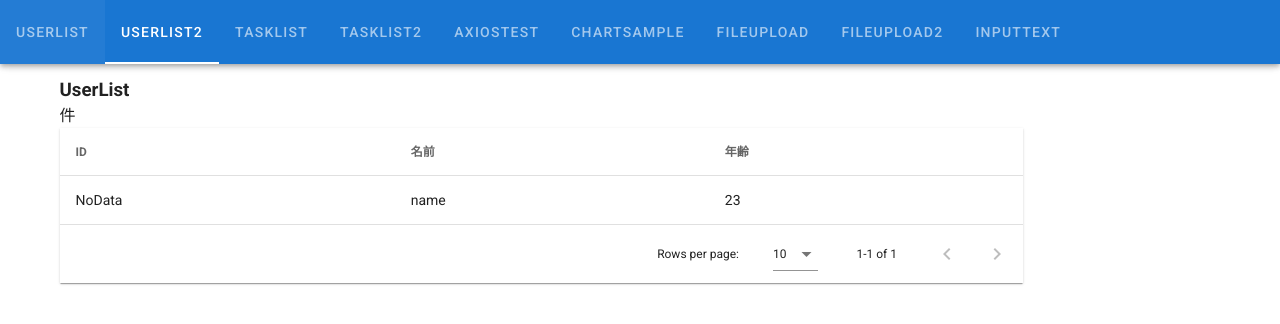
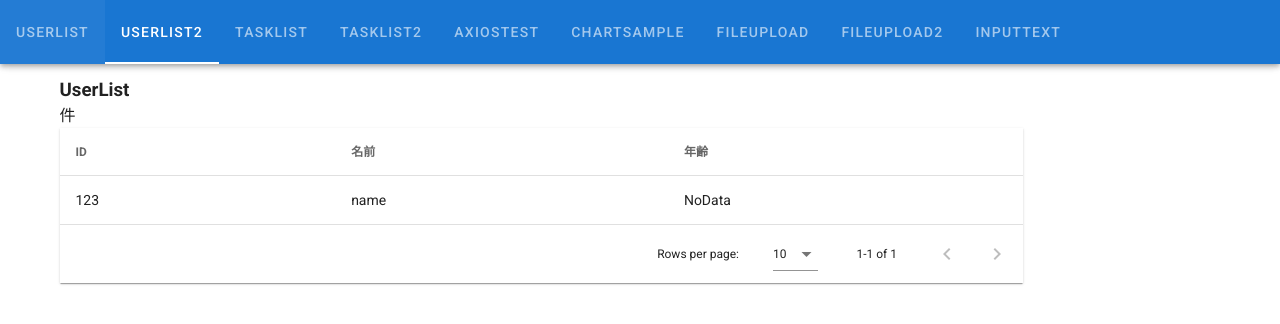
Before and after one commit to subretu/vue-sample-project, a Vue app in the folder frontend/: page /userlist2 in a window 1280 px wide. Shown: the top 324 px of the page. Built offline with nearby package versions, Linux system fonts and the light colour scheme.

Commit message:
refactor

```diff
--- a/frontend/src/views/UserList2.vue
+++ b/frontend/src/views/UserList2.vue
@@ -18,7 +18,11 @@ import { defineComponent, reactive, computed } from "@vue/composition-api";
 class UserList {
   id?: string | null;
   name?: string | null;
-  age?: number | string | null;
+  age?: string | null;
+}
+
+interface UserListIF {
+  [key: string]: string | null;
 }
 
 export default defineComponent({
@@ -41,22 +45,25 @@ export default defineComponent({
     const items = reactive(new UserList());
     // 初期値のセットアップ
     const setData = () => {
-      items.id = null;
+      items.id = "123";
       items.name = "name";
-      items.age = 23;
+      items.age = null;
     };
     setData();
     // データのnullを変換して表示データを作成する
     const displayData = computed(() => {
-      convertData(items);
-      return [items];
+      const data: UserListIF = {};
+      const entries = Object.entries(items);
+      for (const [k, v] of entries) {
+        const key: string = k;
+        if (v == null) {
+          data[key] = "NoData";
+        } else {
+          data[key] = v;
+        }
+      }
+      return [data];
     });
-    // 値がnullなら変換する
-    const convertData = (items: UserList) => {
-      if (items.id == null) {
-        items.id = "NoData";
-      }
-    };
     return {
       headers,
       items,
```
